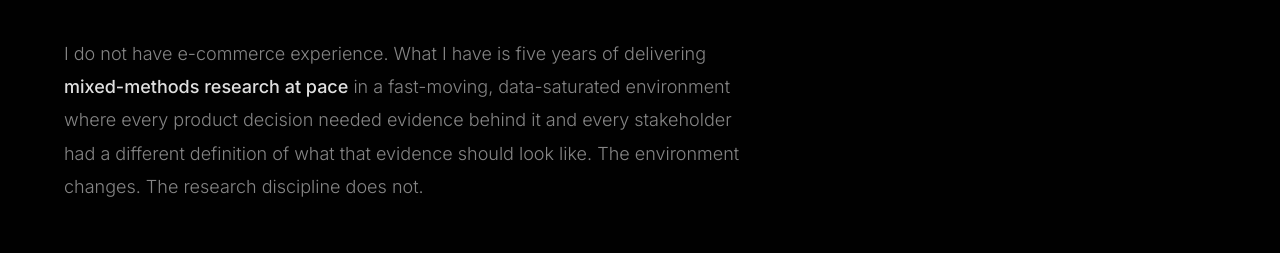
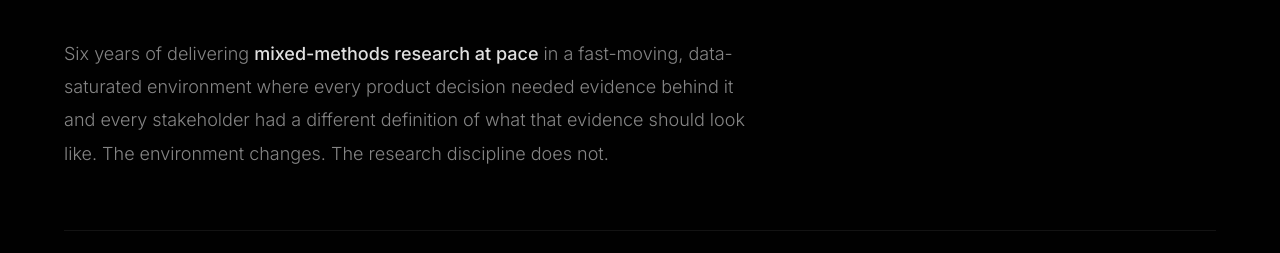
Before and after one commit to anastasiyalupashko/portfolio, a plain HTML site: page forTikTok.html in a window 1280 px wide. Shown: the part 333-586 px from the top of the page. Drawn offline with Linux system fonts and the light colour scheme.

Commit message:
Update experience duration in hero statement

```diff
--- a/forTikTok.html
+++ b/forTikTok.html
@@ -84,7 +84,7 @@ footer{background:var(--black);padding:48px 5vw;display:flex;justify-content:spa
     <div class="hero-pill">UX Researcher</div>
     <h1 class="hero-name">Anastasiya <span>Lupashko</span></h1>
     <p class="hero-role">UX Researcher &nbsp;|&nbsp; Behavioural Analytics &nbsp;|&nbsp; Mixed-Methods Research &nbsp;|&nbsp; Multi-Market &nbsp;|&nbsp; London</p>
-    <p class="hero-statement">I do not have e-commerce experience. What I have is five years of delivering <strong>mixed-methods research at pace</strong> in a fast-moving, data-saturated environment where every product decision needed evidence behind it and every stakeholder had a different definition of what that evidence should look like. The environment changes. The research discipline does not.</p>
+    <p class="hero-statement">Six years of delivering <strong>mixed-methods research at pace</strong> in a fast-moving, data-saturated environment where every product decision needed evidence behind it and every stakeholder had a different definition of what that evidence should look like. The environment changes. The research discipline does not.</p>
     <div class="hero-stats">
       <div><span class="stat-num">x2</span><span class="stat-label">Research functions built from scratch</span></div>
       <div><span class="stat-num">75%&rarr;51%</span><span class="stat-label">Bounce rate improvement through evidence-led changes</span></div>
```
